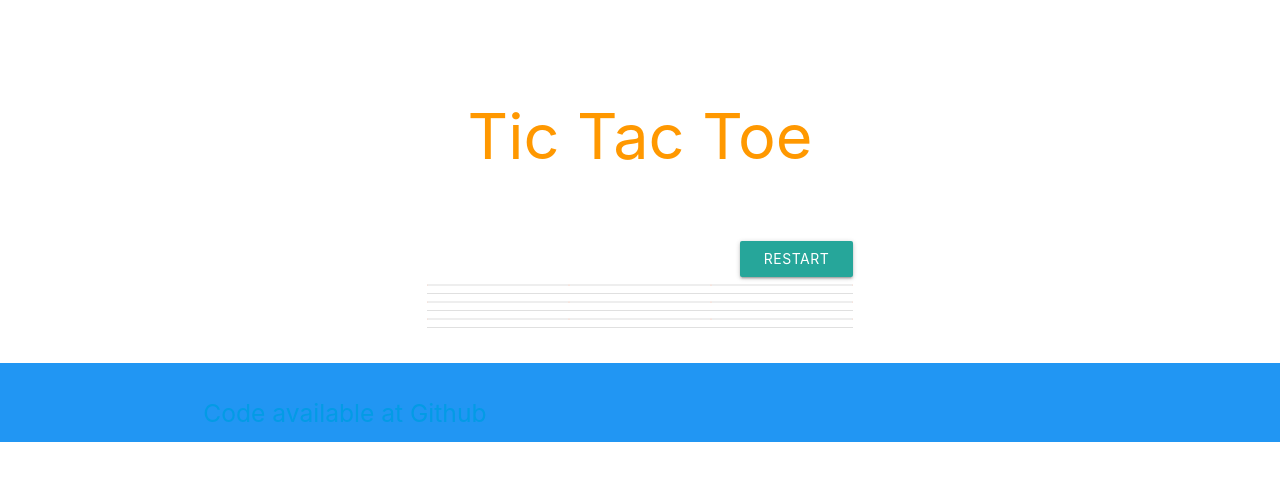
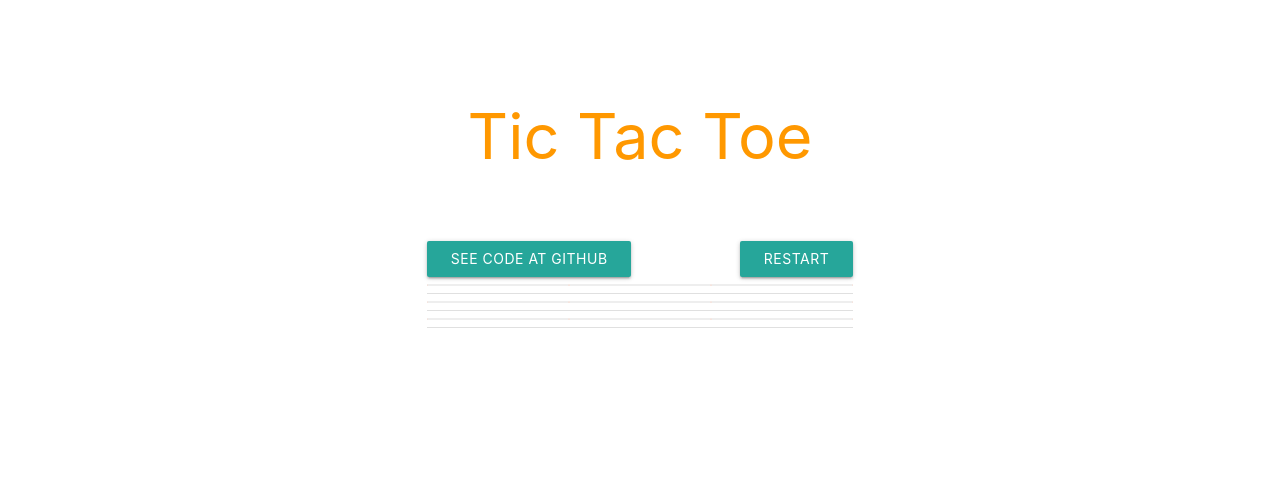
Before and after one commit to bakedintime/tictactoe, a website: page index.html in a window 1280 px wide. Drawn offline with nearby package versions, Linux system fonts and the light colour scheme.

Commit message:
- Remove footer
+ Add link to github above boxes

```diff
--- a/gameBoard.html
+++ b/gameBoard.html
@@ -1,4 +1,11 @@
-<a class="waves-effect waves-light btn right" ng-click="init()"><i class="mdi-image-rotate-left left"></i>Restart</a>
+<a class="waves-effect waves-light btn left" href="https://github.com/bakedintime/tictactoe">
+      <i class="mdi-action-find-in-page left"></i>
+      See code at Github
+</a>
+<a class="waves-effect waves-light btn right" ng-click="init()">
+      <i class="mdi-image-rotate-left left"></i>
+      Restart
+</a>
 <table>
       <thead></thead>
       <tbody>
--- a/index.html
+++ b/index.html
@@ -38,16 +38,5 @@
 
         </div>
     </div>
-
-  <footer class="page-footer blue">
-    <div class="container">
-      <div class="row">
-        <div class="col l6 s12">
-            <h5 class="white-text"><a href="https://github.com/bakedintime/tictactoe">Code available at Github</a></h5>
-            <p class="grey-text text-lighten-4"><a href="#"></a></p>
-        </div>
-      </div>
-    </div>
-  </footer>
 </body>
 </html>
```
